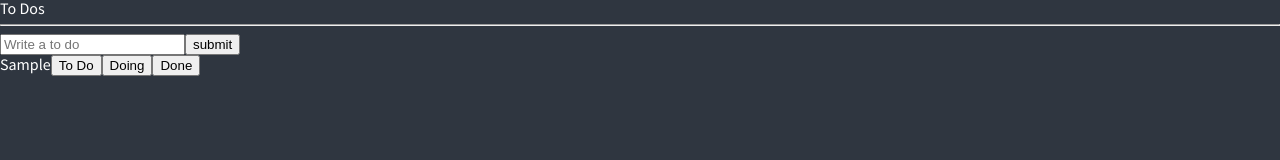
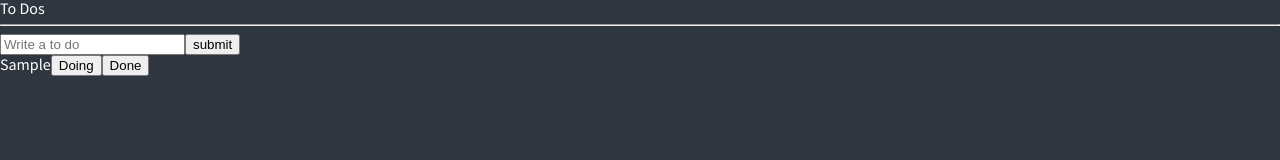
Before and after one commit to jiyong0419/react-masterclass_chapter6, a React (Create React App) app: page / in a window 1280 px wide. Both pictures are taken after typing "Sample" into the empty fields and a click on the button "submit". Shown: the top 160 px of the page. Built offline with nearby package versions, Linux system fonts and the light colour scheme.

Commit message:
#6.13
Parameter를 type하는 또다른 방법

```diff
--- a/src/components/CreateToDo.tsx
+++ b/src/components/CreateToDo.tsx
@@ -9,9 +9,9 @@
   const setToDos = useSetRecoilState(toDoState);
   const { register, handleSubmit, setValue } = useForm<ISubmitData>();
   const onSubmit = ({ toDo }: ISubmitData) => {
-    setToDos((toDos) => [
+    setToDos((preToDos) => [
       { text: toDo, id: Date.now(), category: "TO_DO" },
-      ...toDos,
+      ...preToDos,
     ]);
     setValue("toDo", "");
   };
--- a/src/components/ToDo.tsx
+++ b/src/components/ToDo.tsx
@@ -1,12 +1,23 @@
-import { IToDo } from "./atoms";
+import { useSetRecoilState } from "recoil";
+import { IToDo, toDoState } from "./atoms";
 
-function ToDo({ text }: IToDo) {
+function ToDo({ text, category, id }: IToDo) {
+  const setToDos = useSetRecoilState(toDoState);
+  const onClick = (newCategory: IToDo["category"]) => {
+    console.log("i wanna go to ", newCategory);
+  };
   return (
     <li>
       <span>{text}</span>
-      <button>To Do</button>
-      <button>Doing</button>
-      <button>Done</button>
+      {category !== "DOING" && (
+        <button onClick={() => onClick("DOING")}>Doing</button>
+      )}
+      {category !== "TO_DO" && (
+        <button onClick={() => onClick("TO_DO")}>To Do</button>
+      )}
+      {category !== "DONE" && (
+        <button onClick={() => onClick("DONE")}>Done</button>
+      )}
     </li>
   );
 }
```
